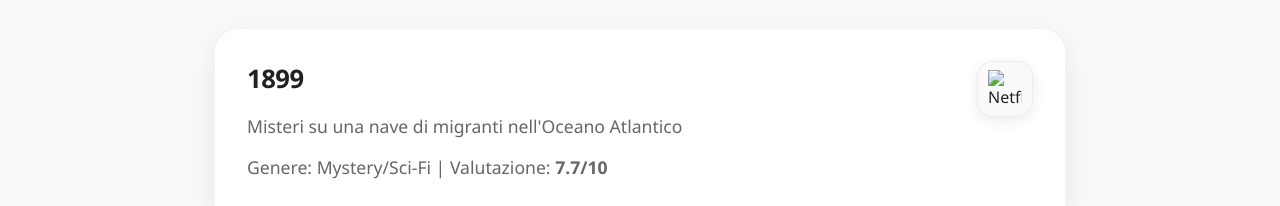
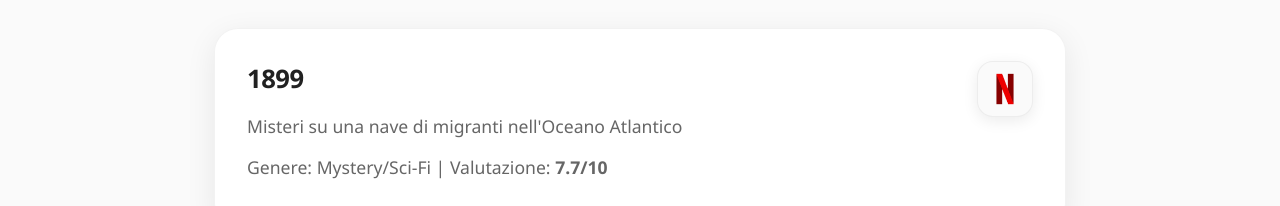
Before and after one commit to th3re4lillusi0n/SeriesHub, a plain HTML site: page index.html in a window 1280 px wide. Shown: the part 422-628 px from the top of the page. Drawn offline with nearby package versions, Linux system fonts and the light colour scheme.

Commit message:
#Fix 1 Loghi

```diff
--- a/index.html
+++ b/index.html
@@ -2,8 +2,8 @@
 <html lang="it">
 <head>
     <base href="." />
-    <link rel="icon" href="shlogo/shlogo.png" type="image/png">
-    <link rel="apple-touch-icon" href="shlogo/shlogo.png">
+    <link rel="icon" href="shlogo.png" type="image/png">
+    <link rel="apple-touch-icon" href="shlogo.png">
     <meta charset="UTF-8">
     <meta name="viewport" content="width=device-width, initial-scale=1.0">
     <meta name="description" content="Cerca e trova la tua serie TV preferita su SeriesHub e scopri dove puoi guardarla.">
@@ -2258,16 +2258,16 @@ function sortSeriesAlphabetically(series) {
 
 function getPlatformIcon(platform) {
   const icons = {
-    netflix: `<img src="loghi/netflix.png" alt="Netflix" style="max-width: 100%; height: auto;" />`,
-    prime: `<img src="loghi/primevideo.png" alt="Prime Video" style="max-width: 100%; height: auto;" />`,
-    hbo: `<img src="loghi/hbo.png" alt="HBO" style="max-width: 100%; height: auto;" />`,
-    disney: `<img src="loghi/disney.png" alt="Disney+" style="max-width: 100%; height: auto;" />`,
-    amc: `<img src="loghi/amc.png" alt="AMC" style="max-width: 100%; height: auto;" />`,
-    apple: `<img src="loghi/apple.png" alt="Apple TV" style="max-width: 100%; height: auto;" />`,
-    hulu: `<img src="loghi/hulu.png" alt="Hulu" style="max-width: 100%; height: auto;" />`
+    netflix: `<img src="/netflix.png" alt="Netflix" style="max-width: 100%; height: auto;" />`,
+    prime: `<img src="primevideo.png" alt="Prime Video" style="max-width: 100%; height: auto;" />`,
+    hbo: `<img src="hbo.png" alt="HBO" style="max-width: 100%; height: auto;" />`,
+    disney: `<img src="disney.png" alt="Disney+" style="max-width: 100%; height: auto;" />`,
+    amc: `<img src="amc.png" alt="AMC" style="max-width: 100%; height: auto;" />`,
+    apple: `<img src="apple.png" alt="Apple TV" style="max-width: 100%; height: auto;" />`,
+    hulu: `<img src="hulu.png" alt="Hulu" style="max-width: 100%; height: auto;" />`
   };
 
-  return icons[platform] || `<img src="loghi/default.png" alt="Default" style="max-width: 100%; height: auto;" />`;
+  return icons[platform] || `<img src="default.png" alt="Default" style="max-width: 100%; height: auto;" />`;
 }
 
 
```
Also changed, not shown: shlogo.png (added).
